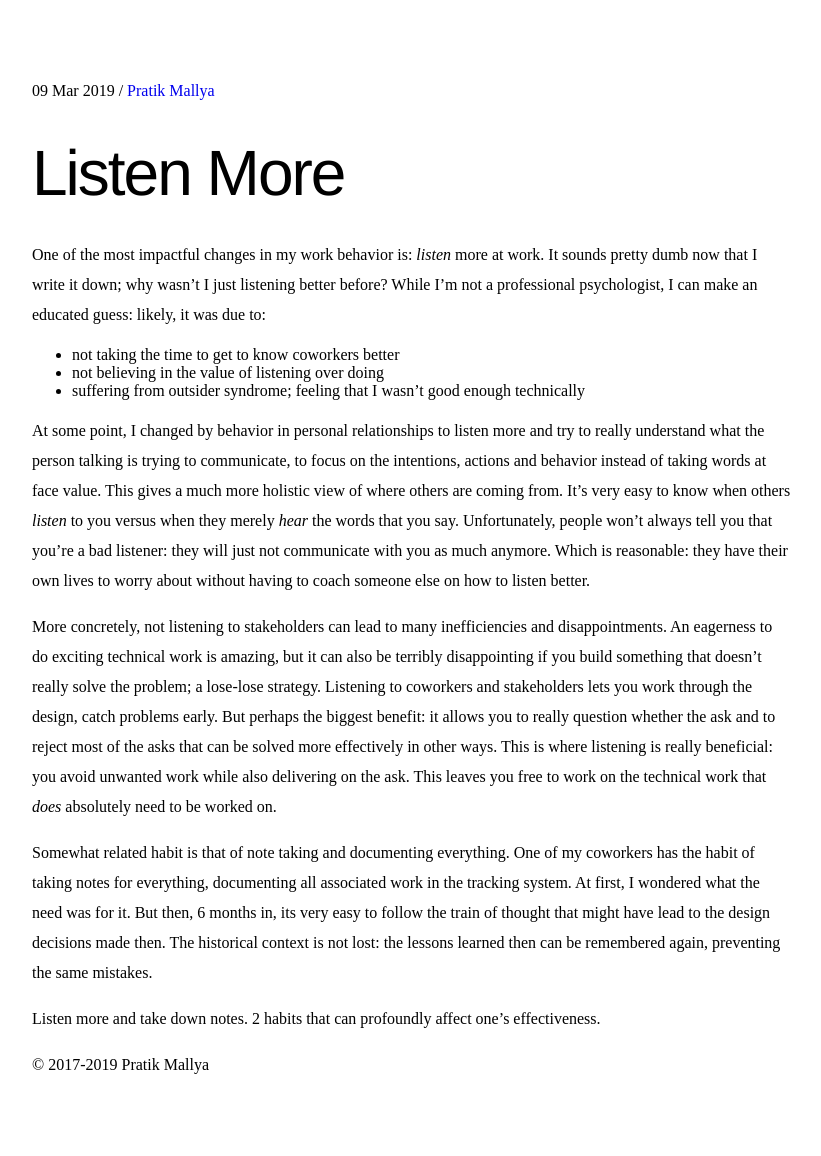
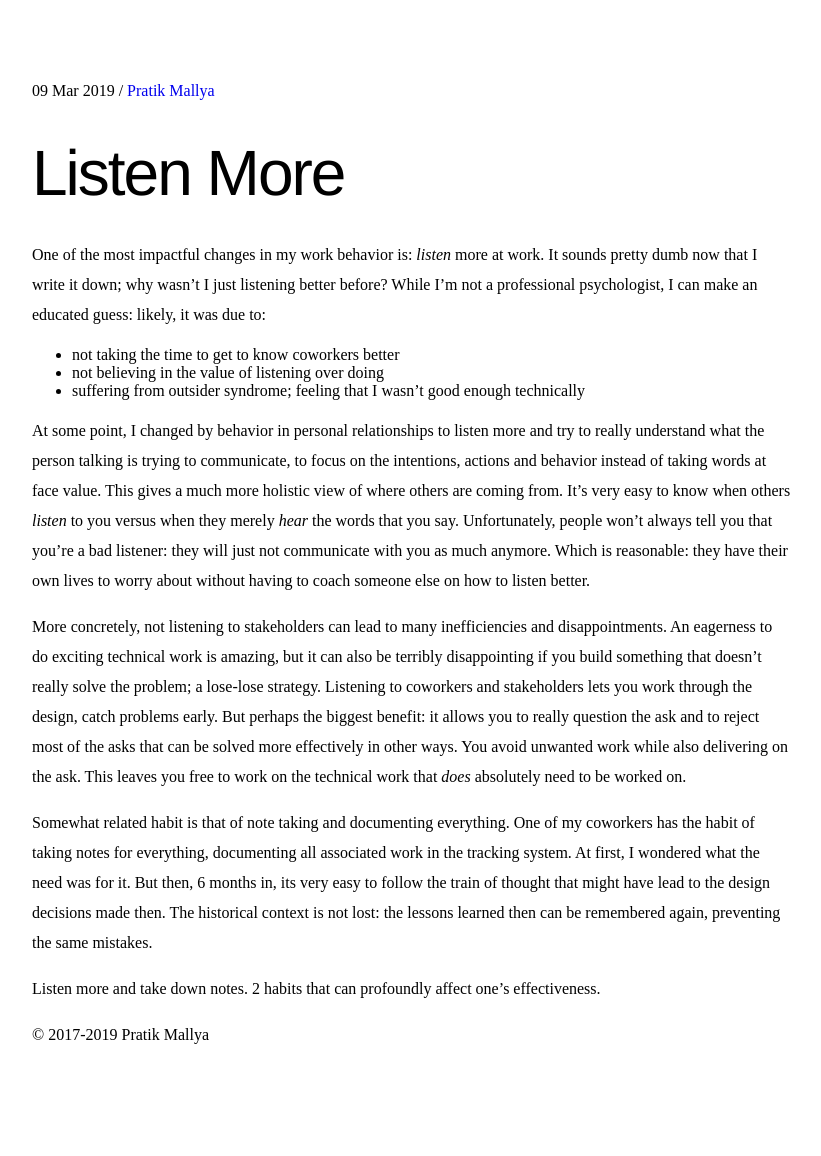
Before and after one commit to pratikmallya/pratikmallya.github.io, a Jekyll site: the page built from _posts/2019-03-09-listen-better.md, in a window 1280 px wide. Shown: the whole page, without its empty margins (228-1049 px from the left). Built offline with Jekyll 4.4.1, drawn with Linux system fonts in a browser that asks for light colours; after the commit the page ends 1126 px from its top, so only the background shows below that.

Commit message:
Typo and fixies

```diff
--- a/_posts/2019-03-09-listen-better.md
+++ b/_posts/2019-03-09-listen-better.md
@@ -13,7 +13,7 @@ One of the most impactful changes in my work behavior is: _listen_ more at work.
 
 At some point, I changed by behavior in personal relationships to listen more and try to really understand what the person talking is trying to communicate, to focus on the intentions, actions and behavior instead of taking words at face value. This gives a much more holistic view of where others are coming from. It's very easy to know when others _listen_ to you versus when they merely _hear_ the words that you say. Unfortunately, people won't always tell you that you're a bad listener: they will just not communicate with you as much anymore. Which is reasonable: they have their own lives to worry about without having to coach someone else on how to listen better.
 
-More concretely, not listening to stakeholders can lead to many inefficiencies and disappointments. An eagerness to do exciting technical work is amazing, but it can also be terribly disappointing if you build something that doesn't really solve the problem; a lose-lose strategy. Listening to coworkers and stakeholders lets you work through the design, catch problems early. But perhaps the biggest benefit: it allows you to really question whether the ask and to reject most of the asks that can be solved more effectively in other ways. This is where listening is really beneficial: you avoid unwanted work while also delivering on the ask. This leaves you free to work on the technical work that _does_ absolutely need to be worked on.
+More concretely, not listening to stakeholders can lead to many inefficiencies and disappointments. An eagerness to do exciting technical work is amazing, but it can also be terribly disappointing if you build something that doesn't really solve the problem; a lose-lose strategy. Listening to coworkers and stakeholders lets you work through the design, catch problems early. But perhaps the biggest benefit: it allows you to really question the ask and to reject most of the asks that can be solved more effectively in other ways. You avoid unwanted work while also delivering on the ask. This leaves you free to work on the technical work that _does_ absolutely need to be worked on.
 
 Somewhat related habit is that of note taking and documenting everything. One of my coworkers has the habit of taking notes for everything, documenting all associated work in the tracking system. At first, I wondered what the need was for it. But then, 6 months in, its very easy to follow the train of thought that might have lead to the design decisions made then. The historical context is not lost: the lessons learned then can be remembered again, preventing the same mistakes.
 
```
